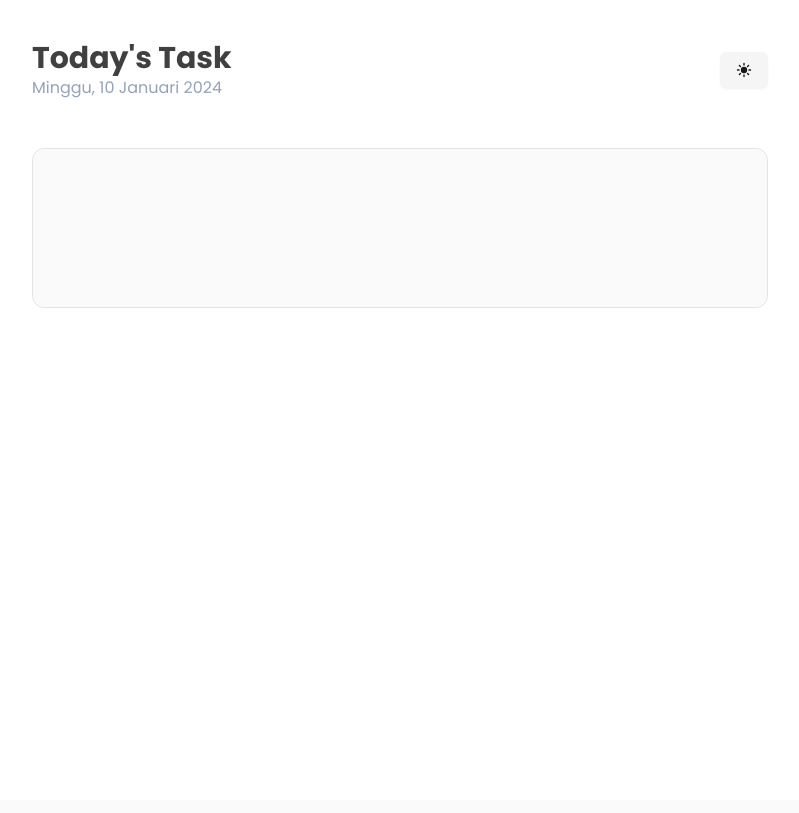
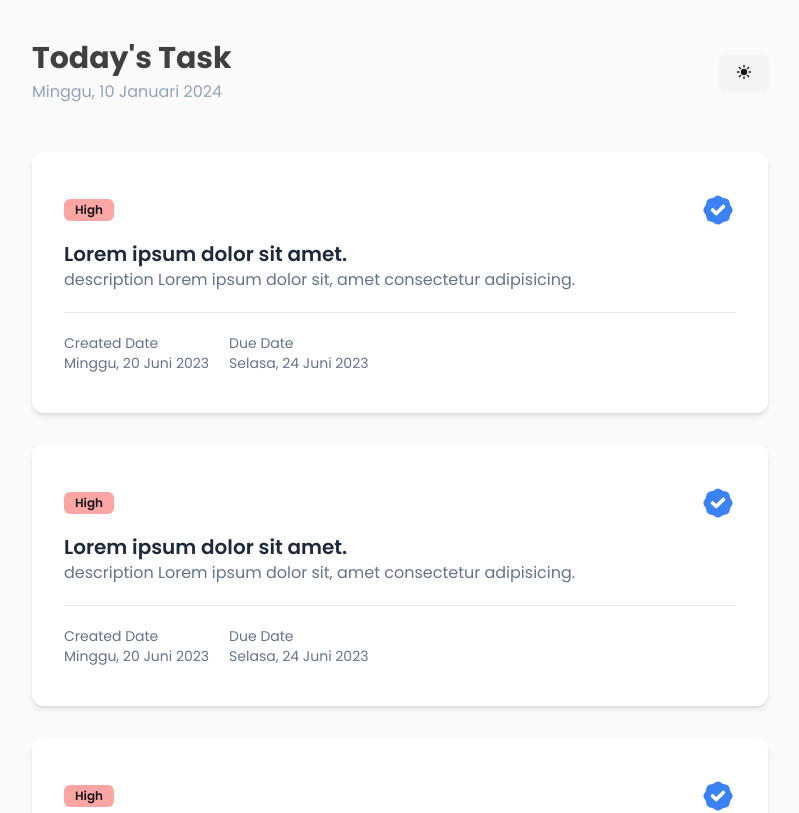
Before and after one commit to zhafranth/todo-list, a Next.js app: page / in a window 1280 px wide. Shown: the top 813 px of the page, without its empty margins (240-1039 px from the left). Built offline with nearby package versions, Linux system fonts and the light colour scheme.

Commit message:
feat: slicing todo card

```diff
--- a/app/layout.tsx
+++ b/app/layout.tsx
@@ -21,7 +21,11 @@ export default function RootLayout({
   return (
     <html lang="en">
       <ThemeProvider>
-        <body className={`${poppins.className} antialiased `}>{children}</body>
+        <body
+          className={`${poppins.className} bg-neutral-100 dark:bg-neutral-950 antialiased`}
+        >
+          {children}
+        </body>
       </ThemeProvider>
     </html>
   );
--- a/app/page.tsx
+++ b/app/page.tsx
@@ -4,25 +4,29 @@ import { Button } from "@/components/ui/button";
 import useTheme from "@/utils/useTheme";
 import { IoSunny } from "react-icons/io5";
 import { FaCloudMoon } from "react-icons/fa";
+import CardTodo from "@/components/CardTodo";
 
 export default function Home() {
   const { toggleTheme, theme } = useTheme();
   return (
-    <main className="container bg-white dark:bg-neutral-900 min-h-screen px-8 py-10">
+    <main className="container bg-neutral-50 dark:bg-neutral-900 min-h-screen px-8 py-10">
       <div className="flex items-center justify-between">
         <div>
           <h2 className="text-3xl font-bold text-neutral-700 dark:text-neutral-300">
             Today&apos;s Task
           </h2>
-          <p className="text-slate-400">Minggu, 10 Januari 2024</p>
+          <p className="text-slate-400 mt-1">Minggu, 10 Januari 2024</p>
         </div>
         <Button variant="secondary" color="primary" onClick={toggleTheme}>
           {theme === "light" ? <IoSunny /> : <FaCloudMoon />}
         </Button>
       </div>
 
-      <div className="flex flex-col my-12">
-        <div className="w-full rounded-xl h-40 bg-neutral-50 dark:bg-neutral-800 border border-neutral-200 dark:border-neutral-600"></div>
+      <div className="flex flex-col gap-8 my-12">
+        <CardTodo />
+        <CardTodo />
+        <CardTodo />
+        <CardTodo />
       </div>
     </main>
   );
--- /dev/null
+++ b/components/CardTodo.tsx
@@ -0,0 +1,37 @@
+"use client";
+
+import React from "react";
+import { Badge } from "./ui/badge";
+import { HiBadgeCheck } from "react-icons/hi";
+
+const CardTodo = () => {
+  return (
+    <div className="w-full rounded-xl px-8 py-10 bg-white dark:bg-neutral-800 text-slate-800 dark:text-slate-100 shadow-md">
+      <div className="flex justify-between items-center mb-3">
+        <Badge variant="secondary" className="bg-red-300">
+          High
+        </Badge>
+        <div className="text-4xl text-blue-500">
+          <HiBadgeCheck />
+        </div>
+      </div>
+      <h2 className="text-xl font-semibold">Lorem ipsum dolor sit amet.</h2>
+      <p className="text-slate-500 dark:text-slate-200">
+        description Lorem ipsum dolor sit, amet consectetur adipisicing.
+      </p>
+      <div className="h-[1px] w-full my-5 bg-slate-200"></div>
+      <div className="flex gap-x-5 text-sm text-slate-500 dark:text-slate-200">
+        <div>
+          <p>Created Date</p>
+          <p>Minggu, 20 Juni 2023</p>
+        </div>
+        <div>
+          <p>Due Date</p>
+          <p>Selasa, 24 Juni 2023</p>
+        </div>
+      </div>
+    </div>
+  );
+};
+
+export default CardTodo;
--- /dev/null
+++ b/components/ui/badge.tsx
@@ -0,0 +1,38 @@
+"use client";
+
+import * as React from "react";
+import { cva, type VariantProps } from "class-variance-authority";
+
+import { cn } from "@/lib/utils";
+
+const badgeVariants = cva(
+  "inline-flex items-center rounded-md border px-2.5 py-0.5 text-xs font-semibold transition-colors focus:outline-none focus:ring-2 focus:ring-ring focus:ring-offset-2",
+  {
+    variants: {
+      variant: {
+        default:
+          "border-transparent bg-primary text-primary-foreground shadow hover:bg-primary/80",
+        secondary:
+          "border-transparent bg-secondary text-secondary-foreground hover:bg-secondary/80",
+        destructive:
+          "border-transparent bg-destructive text-destructive-foreground shadow hover:bg-destructive/80",
+        outline: "text-foreground",
+      },
+    },
+    defaultVariants: {
+      variant: "default",
+    },
+  }
+);
+
+export interface BadgeProps
+  extends React.HTMLAttributes<HTMLDivElement>,
+    VariantProps<typeof badgeVariants> {}
+
+function Badge({ className, variant, ...props }: BadgeProps) {
+  return (
+    <div className={cn(badgeVariants({ variant }), className)} {...props} />
+  );
+}
+
+export { Badge, badgeVariants };
```
